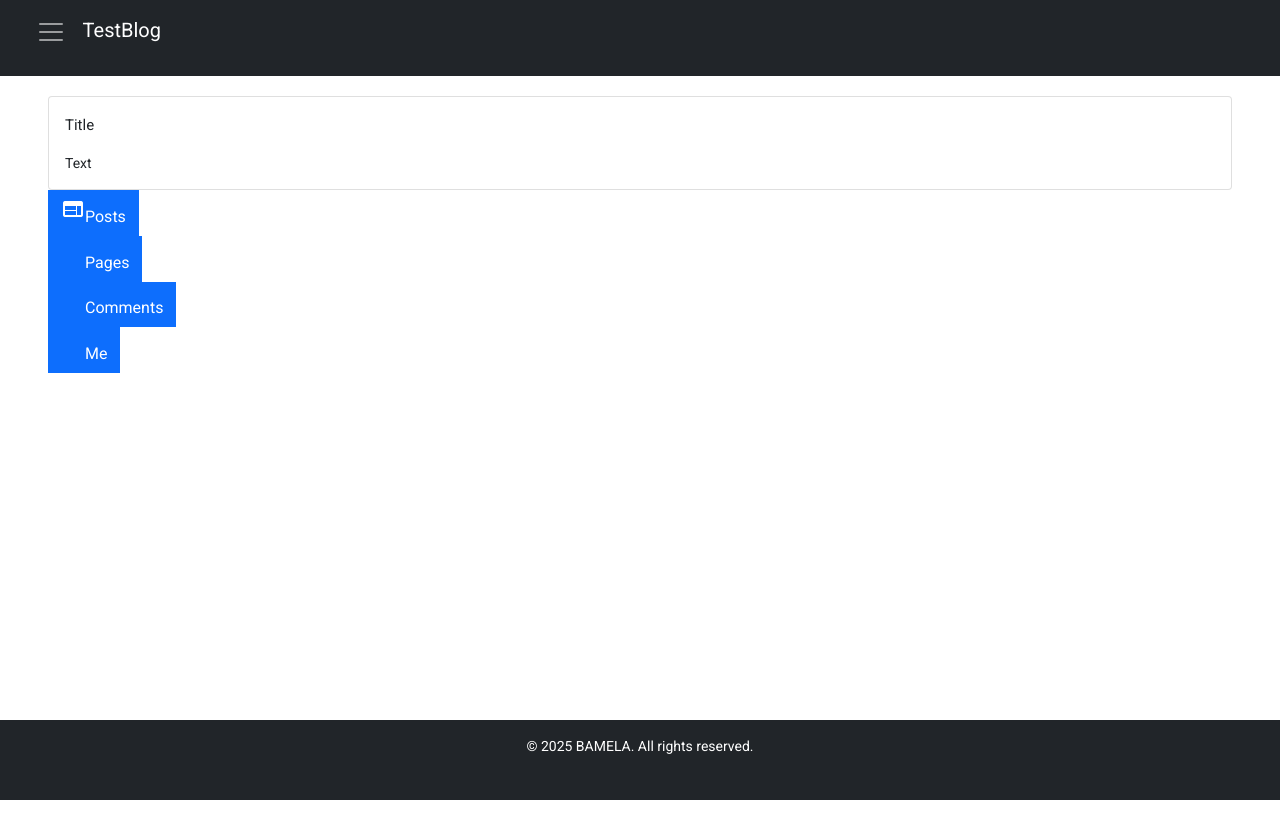
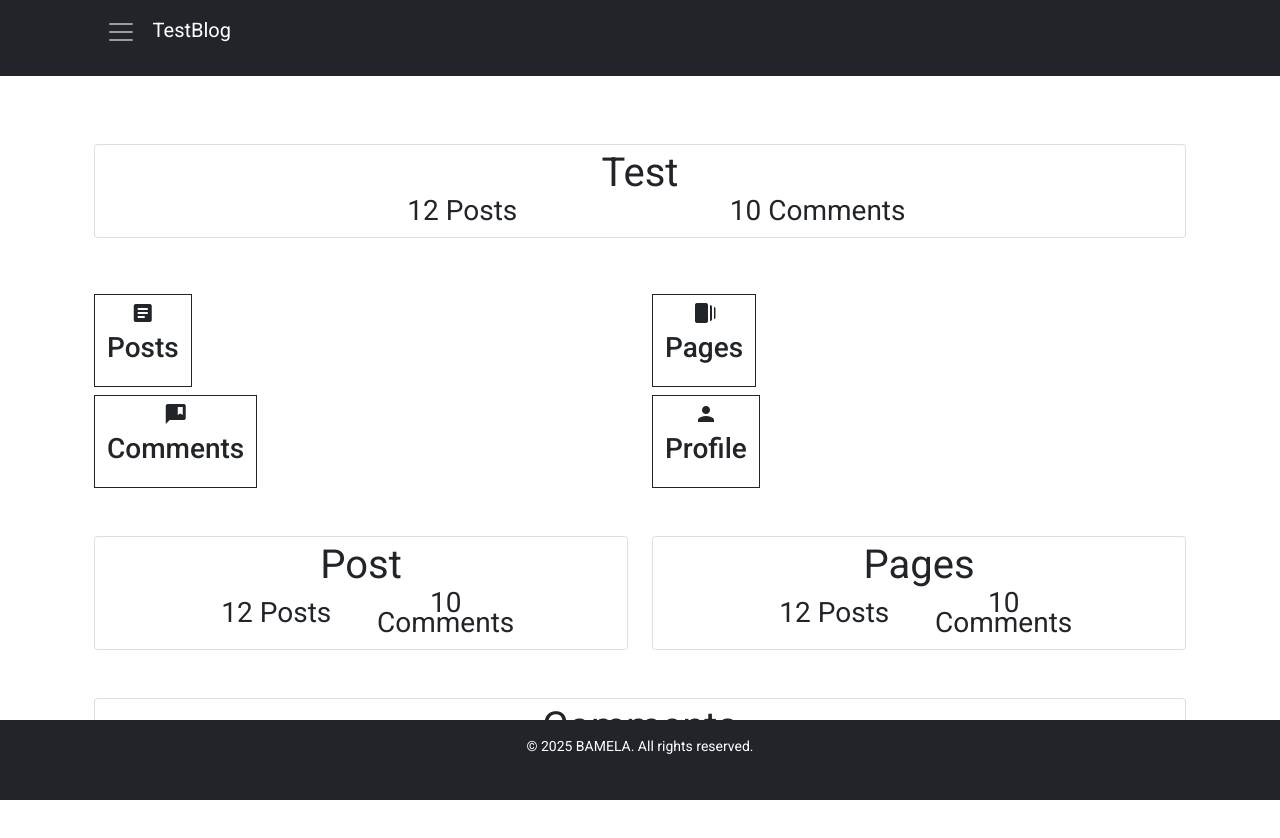
Before and after one commit to BAMELA10/Blog_ui, an Angular app: page /home in a window 1280 px wide. Shown: the top 838 px of the page. Before the commit the page ends 800 px from the top, so only its background shows below. Built offline with nearby package versions, Linux system fonts and the light colour scheme.

Commit message:
feat: Enhance main menu and navbar components, add new interfaces for Post, Page, and Comment

```diff
--- a/src/app/app.module.ts
+++ b/src/app/app.module.ts
@@ -6,6 +6,8 @@ import { BrowserAnimationsModule } from '@angular/platform-browser/animations';
 import { SharedModule } from './shared/shared.module';
 import { HttpClientModule } from '@angular/common/http';
 import { BlogModuleModule } from './blog-module/blog-module.module';
+import { MatIconModule } from '@angular/material/icon';
+
 @NgModule({
   declarations: [
     AppComponent
@@ -16,7 +18,8 @@ import { BlogModuleModule } from './blog-module/blog-module.module';
     BrowserAnimationsModule,
     SharedModule,
     HttpClientModule,
-    BlogModuleModule
+    BlogModuleModule,
+    MatIconModule
   ],
   providers: [],
   bootstrap: [AppComponent]
--- a/src/app/blog-module/blog-module.module.ts
+++ b/src/app/blog-module/blog-module.module.ts
@@ -14,7 +14,6 @@ import { MatIconModule } from '@angular/material/icon';
     CommonModule,
     RouterModule,
     MatIconModule
-
   ]
 })
 export class BlogModuleModule { }
--- a/src/app/blog-module/main-menu/main-menu.component.html
+++ b/src/app/blog-module/main-menu/main-menu.component.html
@@ -1,34 +1,101 @@
-<div class="container-fluid mt-5">
+<div class="container mt-5">
   <div class="row justify-content-center">
-        <div class="col-sm-12 col-md-12 col-lg-12">
+    <div class="col-sm-12 col-md-12 col-lg-12 mt-5">
       <div class="card">
-                <div class="card-body">
-                    <h4 class="card-title">Title</h4>
-                    <p class="card-text">Text</p>
+        <div class="card-body text-center">
+          <h4 class="fs-1 card-title">Test</h4>
+          <div class="card-text text-center d-block d-md-none">
+            <p class="col-xl-12 col-sm-12 fs-3">{{ nbPost }} Posts</p>
+            <p class="col-xl-12 col-sm-12 fs-3">{{ nbComment }} Comments</p>
+          </div>
+          <div class="card-text text-center d-none d-md-block">
+            <div class="row justify-content-center align-items-center g-2">
+              <div class="col-md-4 fs-3">{{ nbPost }} Posts</div>
+              <div class="col-md-4 fs-3">{{ nbComment }} Comments</div>
+            </div>
+          </div>
         </div>
       </div>
     </div>
   </div>
 
-    <div class="row">
-        <div class="col-sm-12 col-md-12 col-lg-12" *ngFor="let items of menubtn">
+
+  <div class="row mt-5">
+    <div
+      class="col-sm-12 col-md-12 col-lg-6 mt-2"
+      *ngFor="let items of menubtn"
+    >
       <a
         name=""
         id=""
-                class="btn btn-primary rounded-0"
-                [routerLink]=[items.link]
+        class="btn btn-outline-dark rounded-0"
+        [routerLink]="[items.link]"
         routerLinkActive="active"
         role="button"
       >
+        <div class="icon">
+          <mat-icon>{{ items.icon }}</mat-icon>
+        </div>
+        <h2 class="fs-3 align-middle">{{ items.name }}</h2>
+      </a>
+    </div>
+  </div>
 
-                <mat-icon class="align-center"> {{items.icon}} </mat-icon>
-                <p class="d-inline align-middle">{{items.name}}</p>
+  <div class="row justify-content-center">
+    <div class="col-sm-12 col-md-12 col-lg-6 mt-5">
+      <div class="card">
+        <div class="card-body text-center">
+          <h4 class="fs-1 card-title">Post</h4>
+          <div class="card-text text-center d-block d-md-none">
+            <p class="col-xl-12 col-sm-12 fs-3">{{ nbPost }} Posts</p>
+            <p class="col-xl-12 col-sm-12 fs-3">{{ nbComment }} Comments</p>
+          </div>
+          <div class="card-text text-center d-none d-md-block">
+            <div class="row justify-content-center align-items-center g-2">
+              <div class="col-md-4 fs-3">{{ nbPost }} Posts</div>
+              <div class="col-md-4 fs-3">{{ nbComment }} Comments</div>
+            </div>
+          </div>
+        </div>
+      </div>
+    </div>
+    <div class="col-sm-12 col-md-12 col-lg-6 mt-5">
+      <div class="card">
+        <div class="card-body text-center">
+          <h4 class="fs-1 card-title">Pages</h4>
+          <div class="card-text text-center d-block d-md-none">
+            <p class="col-xl-12 col-sm-12 fs-3">{{ nbPost }} Posts</p>
+            <p class="col-xl-12 col-sm-12 fs-3">{{ nbComment }} Comments</p>
+          </div>
+          <div class="card-text text-center d-none d-md-block">
+            <div class="row justify-content-center align-items-center g-2">
+              <div class="col-md-4 fs-3">{{ nbPost }} Posts</div>
+              <div class="col-md-4 fs-3">{{ nbComment }} Comments</div>
+            </div>
+          </div>
+        </div>
+      </div>
+    </div>
+  </div>
 
-                </a>
-
-
+  <div class="row justify-content-center mb-5">
+    <div class="col-sm-12 col-md-12 col-lg-12 mt-5">
+      <div class="card">
+        <div class="card-body text-center">
+          <h4 class="fs-1 card-title">Comments</h4>
+          <div class="card-text text-center d-block d-md-none">
+            <p class="col-xl-12 col-sm-12 fs-3">{{ nbPost }} Posts</p>
+            <p class="col-xl-12 col-sm-12 fs-3">{{ nbComment }} Comments</p>
+          </div>
+          <div class="card-text text-center d-none d-md-block">
+            <div class="row justify-content-center align-items-center g-2">
+              <div class="col-md-4 fs-3">{{ nbPost }} Posts</div>
+              <div class="col-md-4 fs-3">{{ nbComment }} Comments</div>
+            </div>
+          </div>
+        </div>
+      </div>
+    </div>
   </div>
 
 </div>
-
-</div>
--- a/src/app/blog-module/main-menu/main-menu.component.ts
+++ b/src/app/blog-module/main-menu/main-menu.component.ts
@@ -1,5 +1,4 @@
 import { Component, OnInit } from '@angular/core';
-import { Router } from '@angular/router';
 
 @Component({
   selector: 'app-main-menu',
@@ -9,11 +8,13 @@ import { Router } from '@angular/router';
 export class MainMenuComponent implements OnInit {
 
   public menubtn = [
-    { name: 'Posts', link: '/posts', icon: 'web' },
-    { name: 'Pages', link: '/pages', icon: 'fa-solid fa-file' },
-    { name: 'Comments', link: '/comments', icon: 'fa-solid fa-comment' },
-    { name: 'Me', link: '/me', icon: 'fa-solid fa-user' }
+    { name: 'Posts', link: '/posts', icon: 'article' },
+    { name: 'Pages', link: '/pages', icon: 'web_stories' },
+    { name: 'Comments', link: '/comments', icon: 'comment_bank' },
+    { name: 'Profile', link: '/me', icon: 'person' }
   ]
+  public nbPost = 12;
+  public nbComment = 10;
 
   constructor() { }
 
--- /dev/null
+++ b/src/app/interface/comment.ts
@@ -0,0 +1,3 @@
+export interface Comment {
+    //
+};
--- /dev/null
+++ b/src/app/interface/page.ts
@@ -0,0 +1,3 @@
+export interface Page {
+    //
+};
--- /dev/null
+++ b/src/app/interface/post.ts
@@ -0,0 +1,3 @@
+export interface Post {
+    //
+};
--- a/src/app/shared/navbar/navbar.component.html
+++ b/src/app/shared/navbar/navbar.component.html
@@ -1,5 +1,5 @@
 <nav class="navbar navbar-dark bg-dark fixed-top mb-5">
-    <div class="container-fluid justify-content-between">
+  <div class="container justify-content-between">
     <p class="navbar-brand" href="#">
       <button
         class="navbar-toggler"
@@ -14,12 +14,7 @@
     </p>
     <div class="col-md-6 text-center d-none d-lg-block" *ngIf="isPost">
       <form class="d-flex d-inline">
-                <input
-                    class="form-control me-2"
-                    type="search"
-                    placeholder="Search"
-                    aria-label="Search"
-                />
+        <input class="form-control me-2" type="search" placeholder="Search" aria-label="Search"/>
         <button class="btn btn-outline-success" type="submit">
           <mat-icon class="align-middle">search</mat-icon>
         </button>
@@ -60,8 +55,12 @@
               <mat-icon>search</mat-icon>
             </button>
           </form>
-                    <button class="btn btn-outline-success col-xl-4 col-sm-4 col-md-4 col-lg-4 mt-3 " type="submit">
-
+          <button
+            class="btn btn-outline-primary rounded-0 col-xl-4 col-sm-4 col-md-4 col-lg-4 mt-3"
+            type="submit"
+          >
+            <mat-icon>post_add</mat-icon>
+            <p>Add post</p>
           </button>
         </div>
         <ul class="navbar-nav text-center flex-grow-1 pe-3">
@@ -69,10 +68,11 @@
             <a
               class="nav-link text-light"
               aria-current="page"
-                            [routerLink]=[item.link]
+              [routerLink]="[item.link]"
               routerLinkActive="active"
-                            > {{item.name}} </a
             >
+              {{ item.name }}
+            </a>
           </li>
         </ul>
       </div>
```
Also changed, not shown: src/app/core/apicall.service.ts (+12 -1 lines), 1 other file (tests, documents, lock files or other folders). Lines whose indentation alone changed are shown as unchanged.
